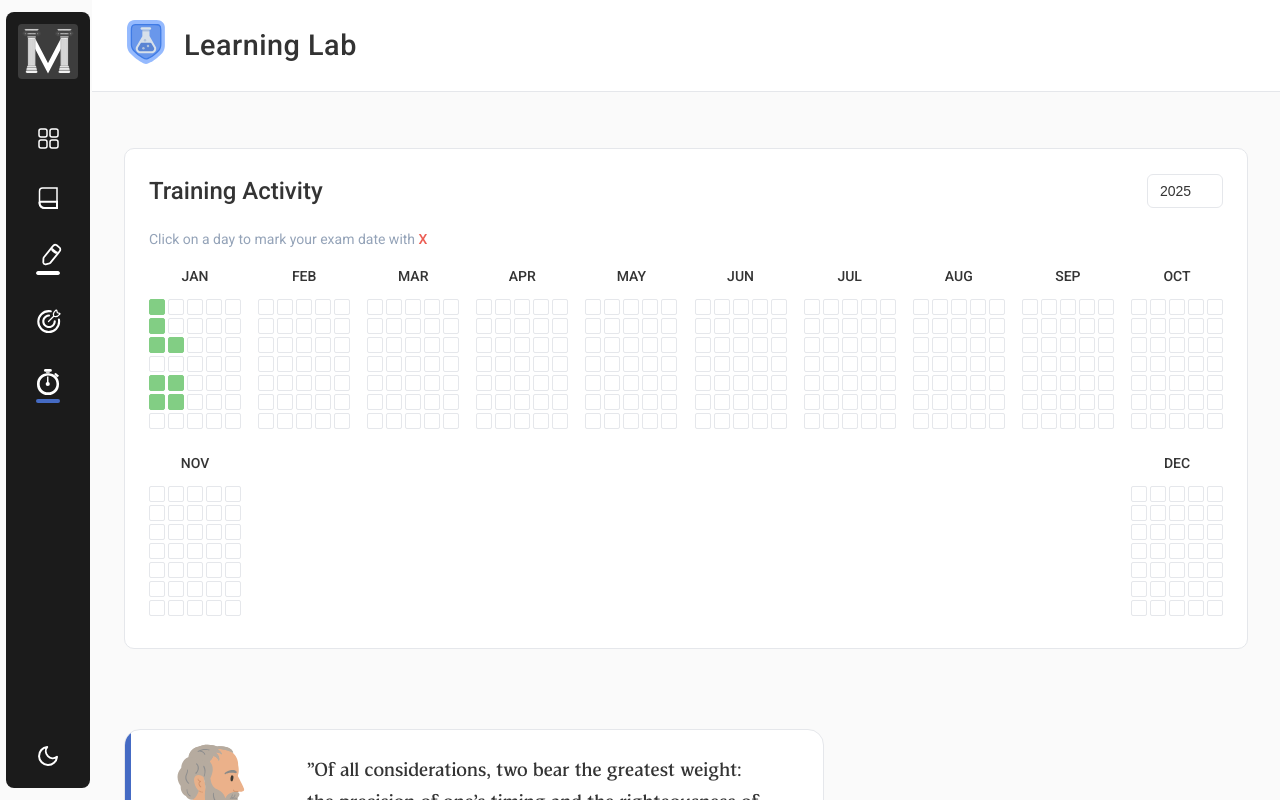
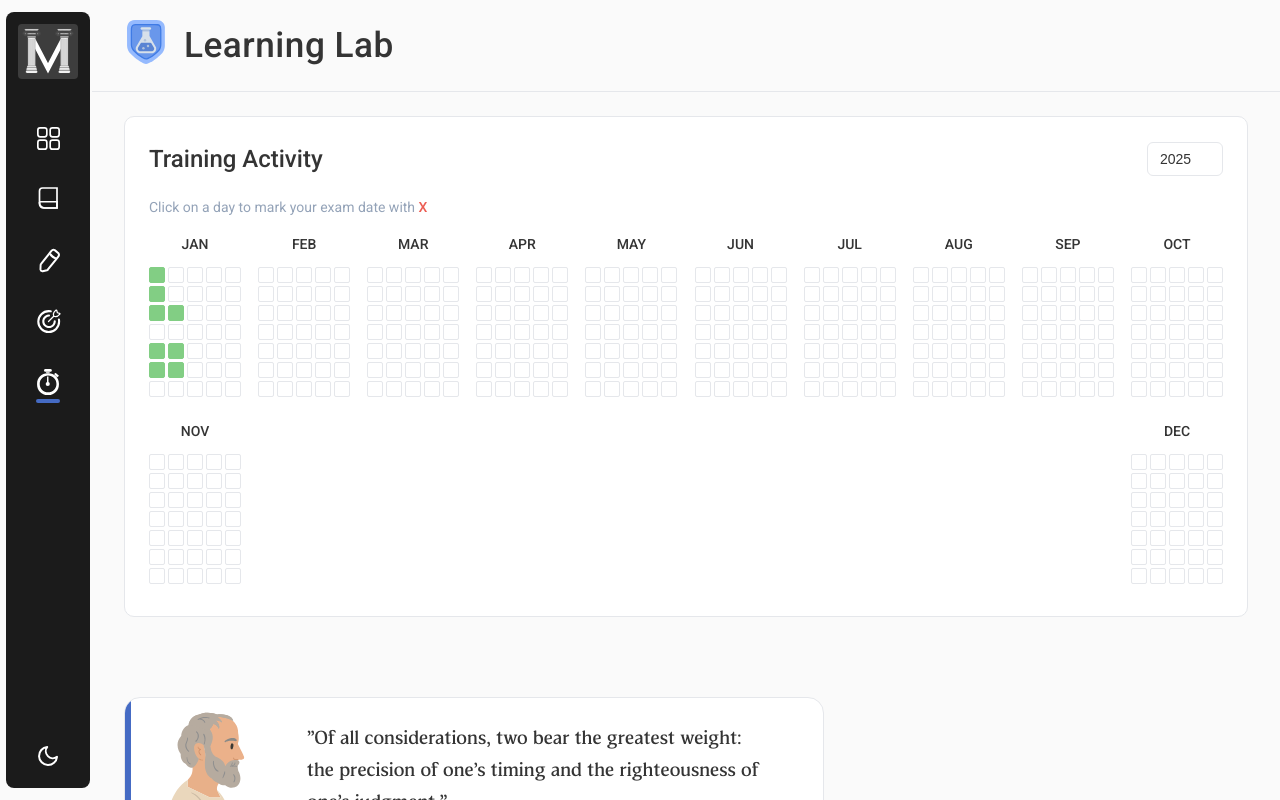
Before and after one commit to Orujhimaru/max_odyssey, a React (Vite) app: page /lab in a window 1280 px wide. Shown: the top 800 px of the page. Built offline with nearby package versions, Linux system fonts and the light colour scheme; sample sign-in values are in the browser's storage; a web font is replaced by a local one.

Commit message:
design: more logo changes

```diff
--- a/src/assets/TestsIcon.jsx
+++ b/src/assets/TestsIcon.jsx
@@ -5,33 +5,33 @@ const TestsIcon = ({ isActive }) => {
     <div className="tests-icon-container" style={{ position: "relative" }}>
       {/* Top part (pen) - always white, scaled up */}
       <svg
-        width="17"
+        width="16"
         height="19"
-        viewBox="0 0 17 19"
+        viewBox="0 0 16 19"
         fill="none"
-        xmlns="http://www.w3.org/2000/svg"
         style={{
           position: "relative",
-          left: "3.2px",
-          bottom: "2px",
-          scale: "1.2",
+          scale: "1.35",
+          top: "4px",
+          left: "2px",
         }}
+        xmlns="http://www.w3.org/2000/svg"
       >
         <path
-          d="M9.81592 2.29541C10.4718 1.42487 11.6483 1.15093 12.6099 1.64209L12.8022 1.75244L12.9019 1.82568L15.1851 3.72607L15.2505 3.78564C15.6625 4.19612 15.8892 4.75571 15.8862 5.33447L15.8872 5.33545C15.8842 5.8763 15.6781 6.39676 15.311 6.79443L13.5806 8.94678L13.5815 8.94775L7.67822 16.312C7.67464 16.3165 7.67114 16.3213 7.66748 16.3257C7.46066 16.5748 7.18865 16.762 6.88135 16.8657L6.74756 16.9048C6.74301 16.9059 6.73845 16.9076 6.73389 16.9087L3.67334 17.6284C3.61203 17.6428 3.54877 17.6511 3.48584 17.6538C2.59585 17.6913 1.84893 17.0672 1.67432 16.2339L1.64697 16.0649C1.64108 16.0125 1.63965 15.9594 1.64209 15.9067L1.78564 12.8188L1.78662 12.7983C1.81086 12.4382 1.94791 12.0938 2.1792 11.814H2.17822L7.82666 4.77588L9.81592 2.29443V2.29541Z"
+          d="M9.01025 2.45068C9.5928 1.67186 10.6412 1.42856 11.4966 1.86572L11.6675 1.96338L11.7427 2.01807L14.0249 3.91748L14.0747 3.96338L14.2036 4.10498C14.4458 4.40068 14.5928 4.76296 14.6284 5.14307L14.6372 5.33447C14.6345 5.82087 14.4465 6.28778 14.1128 6.64111L12.3862 8.7915L6.48291 16.1558L6.4751 16.1655C6.2723 16.4098 5.99691 16.585 5.68701 16.6626L5.67627 16.6655L2.61572 17.3853C2.56974 17.3961 2.52229 17.4028 2.4751 17.4048C1.71269 17.4368 1.0701 16.9012 0.919434 16.1831L0.895996 16.0366C0.891596 15.9974 0.890268 15.9579 0.89209 15.9185L1.03467 12.8306L1.03564 12.8149C1.05705 12.4972 1.18047 12.1935 1.38916 11.9507L7.021 4.93213L9.01025 2.45068Z"
           stroke="white"
           stroke-width="1.5"
           stroke-linecap="round"
           stroke-linejoin="round"
         />
         <path
-          d="M14 7.5C12 6.7 10.1667 4.83333 9.5 4L8 5.5C8.8 7.5 11.3333 8.66667 12.5 9L14 7.5Z"
+          d="M13 7.5C11 6.7 9.16667 4.83333 8.5 4L7.5 5C8.3 7 10.8333 8.16667 12 8.5L13 7.5Z"
           fill="white"
         />
       </svg>
 
       {/* Bottom part (line) - white or blue depending on active state */}
-      <svg
+      {/* <svg
         width="24"
         height="4"
         viewBox="0 0 24 4"
@@ -40,7 +40,7 @@ const TestsIcon = ({ isActive }) => {
         style={{
           position: "absolute",
           top: "24px",
-          left: "-4px",
+          left: "-3px",
           borderRadius: "2px",
         }}
       >
@@ -50,7 +50,7 @@ const TestsIcon = ({ isActive }) => {
           rx="1.5"
           fill={isActive ? "#456bc4" : "white"}
         />
-      </svg>
+      </svg> */}
     </div>
   );
 };
--- a/src/components/NavBar/Navbar.css
+++ b/src/components/NavBar/Navbar.css
@@ -99,9 +99,9 @@
 }
 
 /* Hide the active indicator for the Tests nav item */
-.nav-item.active:nth-child(3)::after {
+/* .nav-item.active:nth-child(3)::after {
   display: none;
-}
+} */
 
 .nav-item a {
   display: flex;
@@ -197,7 +197,7 @@
 /* Scale up specific icons */
 .nav-item:nth-child(1) .nav-icon {
   /* Dashboard icon */
-  /* transform: scale(1.12); */
+  transform: scale(1.12);
   transform-origin: center;
   position: relative;
   top: -1px;
@@ -205,6 +205,7 @@
 
 .nav-icon.lab {
   width: 22px;
+  height: 26px;
 }
 .nav-icon.practice {
   width: 25px;
@@ -219,6 +220,6 @@
 }
 
 /* Hide the active indicator for the Tests nav item since it has its own */
-.nav-item.active:nth-child(3)::after {
+/* .nav-item.active:nth-child(3)::after {
   display: none;
-}
+} */
--- a/src/pages/LabPage/LabPage.css
+++ b/src/pages/LabPage/LabPage.css
@@ -12,7 +12,7 @@
   justify-content: flex-start;
   align-items: center;
   padding: 20px 32px;
-  background-color: var(--bg-primary);
+  /* background-color: var(--bg-primary); */
   border-bottom: 1px solid var(--border-color);
 }
 
@@ -40,7 +40,7 @@
 .lab-title {
   font-size: 2.2rem;
   font-weight: 700;
-  color: var(--verbal-color);
+  color: var(--text-primary);
   letter-spacing: 0.5px;
   margin: 0;
 }
@@ -378,22 +378,6 @@
   max-width: 1200px;
   margin: 0 auto;
   font-family: "Inter", sans-serif;
-}
-
-.lab-header {
-  display: flex;
-  align-items: center;
-  justify-content: space-between;
-  margin-bottom: 2rem;
-}
-
-.lab-title {
-  font-size: 1.8rem;
-  font-weight: 600;
-  color: #333;
-  display: flex;
-  align-items: center;
-  gap: 0.75rem;
 }
 
 .lab-title svg {
```
Also changed, not shown: src/assets/courses1.svg.
